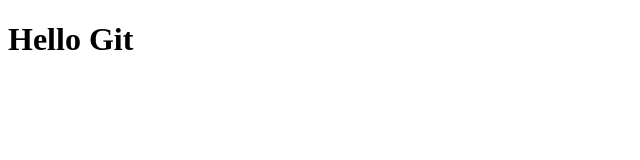
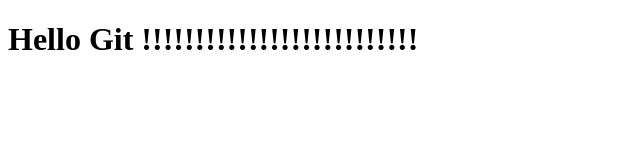
Before and after one commit to pgeebansko/12b_test, a plain HTML site: page index.html in a window 1280 px wide. Shown: the whole page, without its empty margins (0-640 px from the left). Drawn offline with Linux system fonts and the light colour scheme.

Commit message:
!!!!!!!!

```diff
--- a/index.html
+++ b/index.html
@@ -7,6 +7,6 @@
     <title>Document</title>
 </head>
 <body>
-    <h1>Hello Git</h1>
+    <h1>Hello Git !!!!!!!!!!!!!!!!!!!!!!!!!!</h1>
 </body>
 </html>
```
